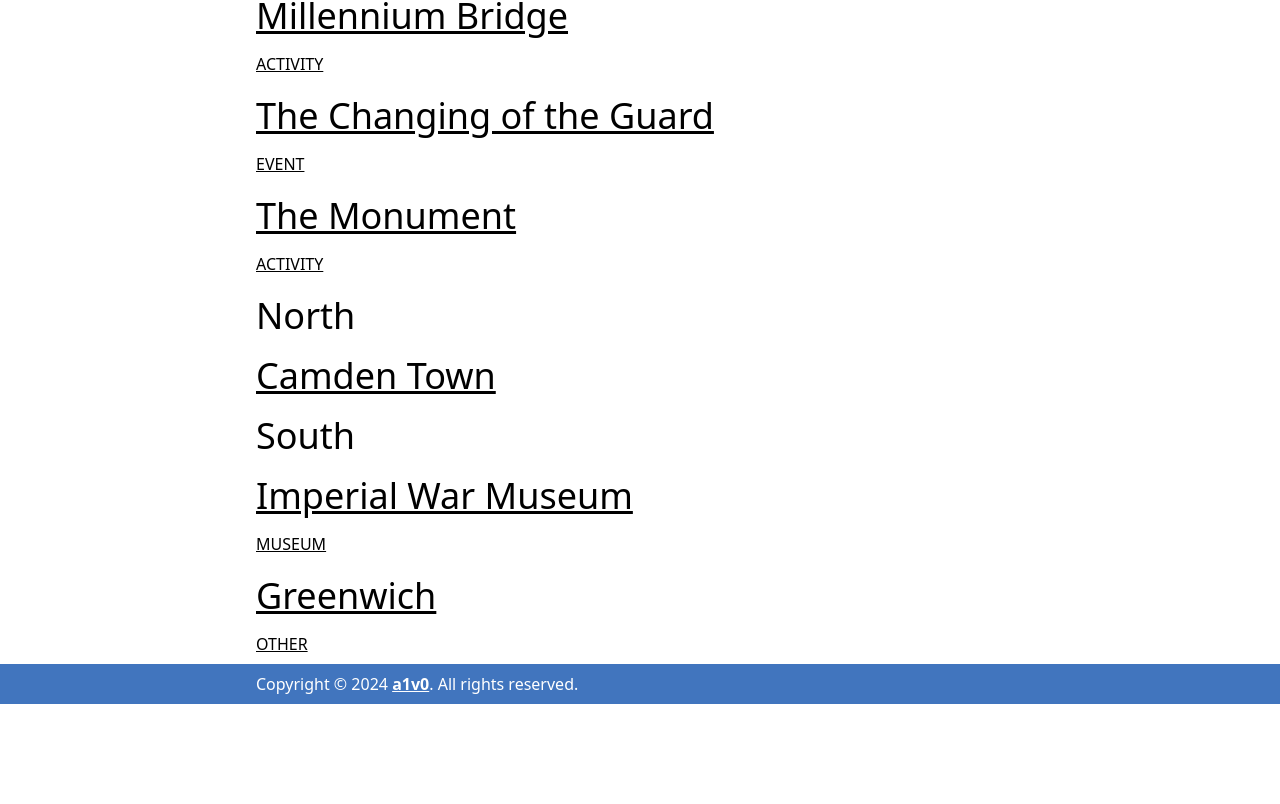
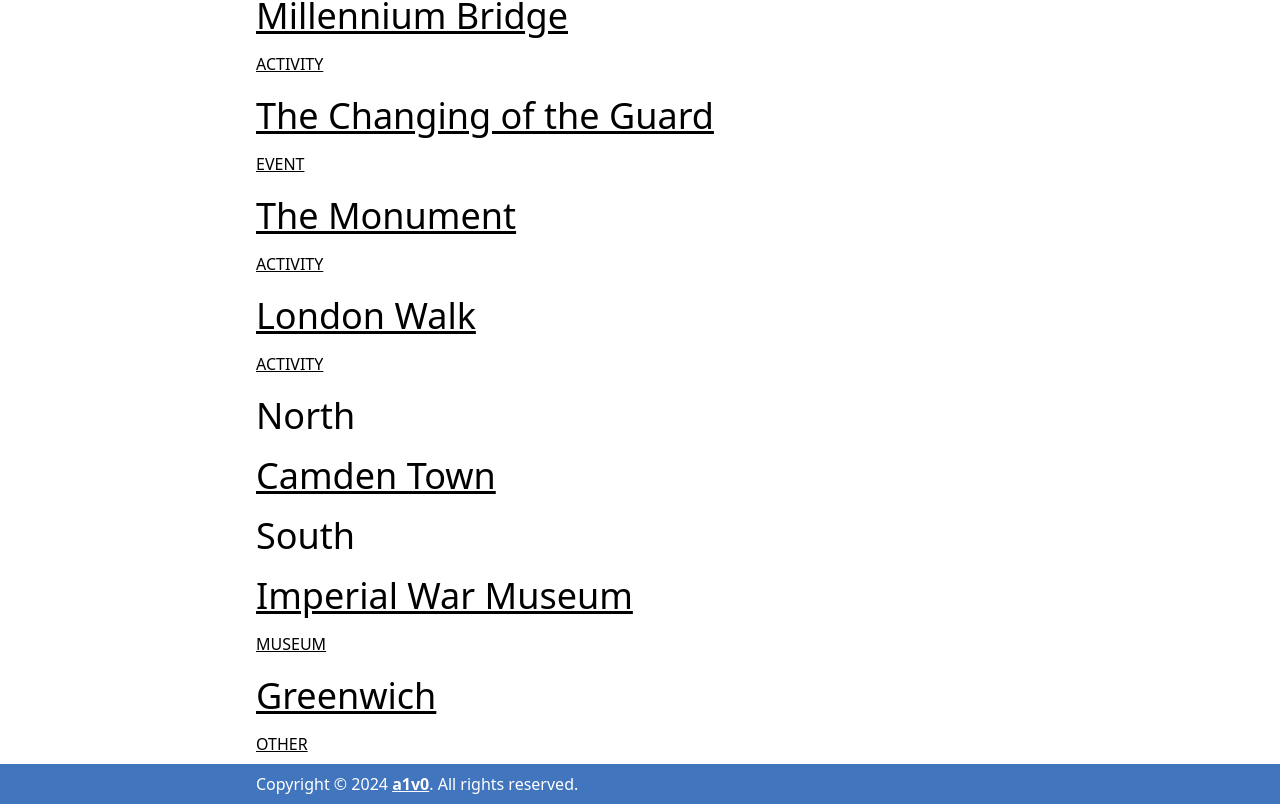
Before and after one commit to a1v0/london-liste, a Next.js app: page /areas in a window 1280 px wide. Shown: the part 2060-2864 px from the top of the page. Before the commit the page ends 2764 px from the top, so only its background shows below. Built offline with nearby package versions, Linux system fonts and the light colour scheme; a web font is replaced by a local one.

Commit message:
Add London Walks

```diff
--- a/app/places.js
+++ b/app/places.js
@@ -315,19 +315,19 @@ exports.places = [
 		location: "Central - Bank", // "[region] - [area]" or "[region] - [Tube stop]". For examples, see above.
 		website: "https://www.themonument.org.uk/",
 	},
-	// {
-	// 	slug: "", // leave this blank
-	// 	name: "",
-	// 	keyFacts: [
-	// 		"",
-	// 		"", // add more or delete as necessary
-	// 	],
-	// 	description: "",
-	// 	type: "", // see list of approved types above. Let a1v0 know if you need to add another type.
-	// 	cost: "",
-	// 	location: "", // "[region] - [area]" or "[region] - [Tube stop]". For examples, see above.
-	// 	website: "",
-	// },
+	{
+	  slug: "london-walk", // leave this blank
+    name: "London Walk",
+	  keyFacts: [
+	  	"Guided walking tours of London for any topic you can think of (Jack the Ripper, The Beatles, architecture...)",
+	  	"Excellent quality and usually seriously interesting", // add more or delete as necessary
+	  ],
+	  description: "",
+	  type: "activity", // see list of approved types above. Let a1v0 know if you need to add another type.
+	  cost: "ca. £20 for adults but discounts are available",
+	  location: "Central - various", // "[region] - [area]" or "[region] - [Tube stop]". For examples, see above.
+	  website: "https://www.walks.com/",
+	},
 	// {
 	// 	slug: "", // leave this blank
 	// 	name: "",
@@ -433,9 +433,6 @@ exports.places = [
 	// 	website: "",
 	// },
 
-	// ACTIVITIES
-	// London Walk (there are some very good ones, just Google them. A Beatles walk, a Jack the Ripper walk etc. and they cost about five pounds)
-
 	// RESTAURANTS
 	// Borough Market / Maltby Street Market
 
```
